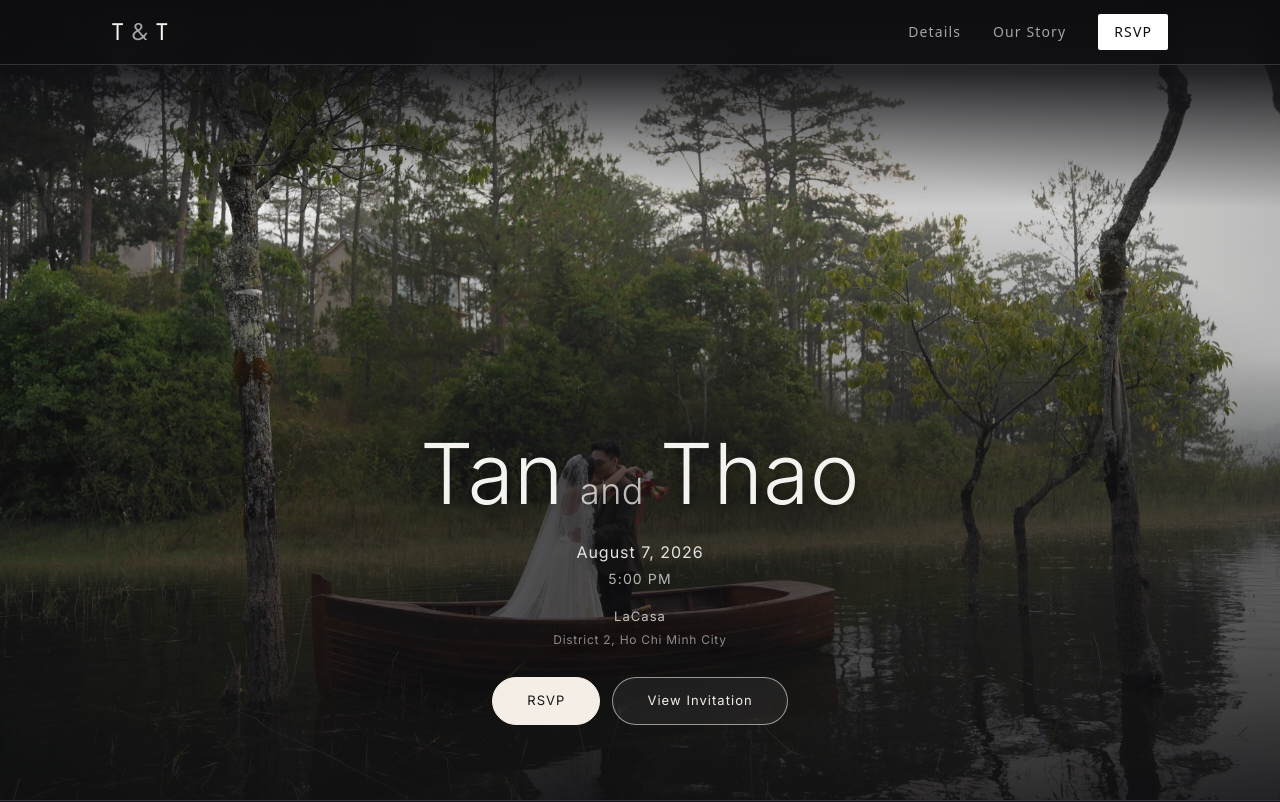
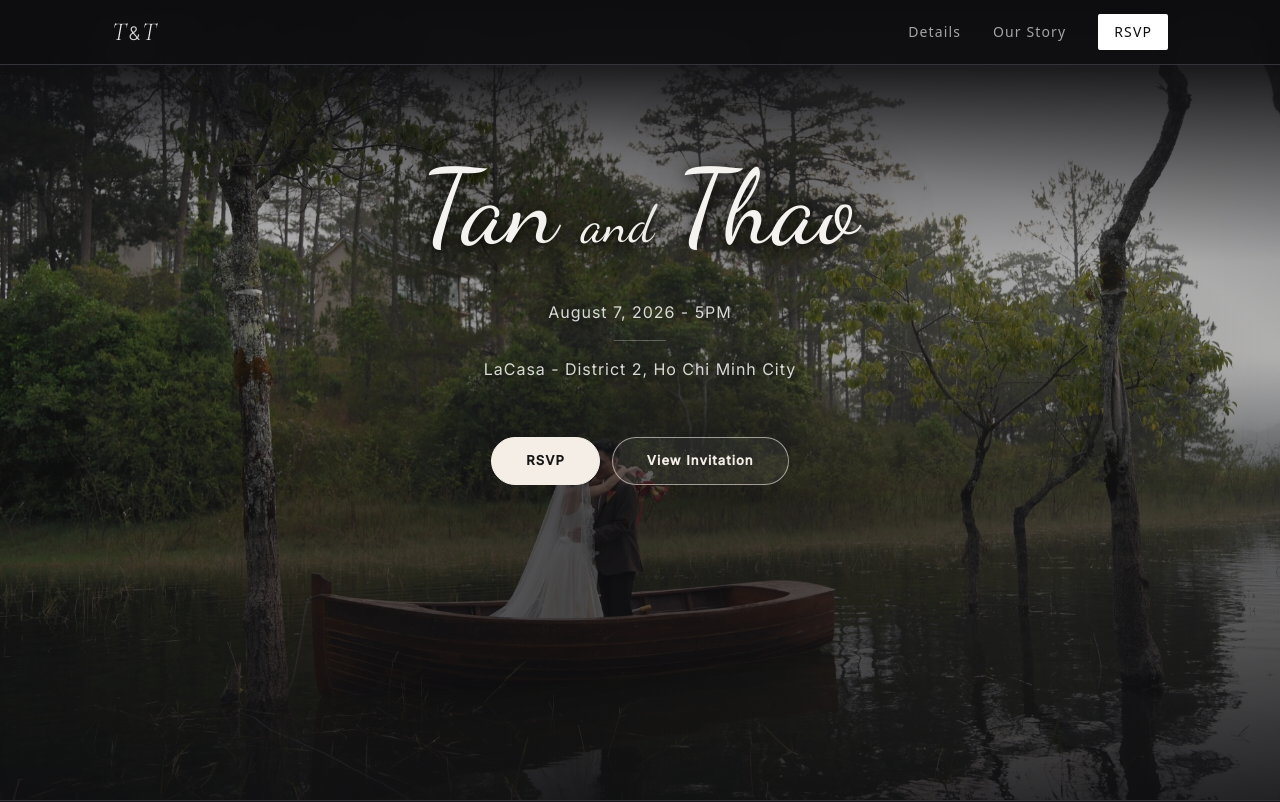
Before and after one commit to tantheman720/tan-and-thao-2026, a website: page index.html in a window 1280 px wide. Shown: the top 802 px of the page. Drawn offline with nearby package versions, Linux system fonts and the light colour scheme; a web font is replaced by a local one.

Commit message:
Hero typography, nav, gradients, and RSVP copy updates

```diff
--- a/index.html
+++ b/index.html
@@ -7,7 +7,7 @@
 
   <link rel="preconnect" href="https://fonts.googleapis.com">
   <link rel="preconnect" href="https://fonts.gstatic.com" crossorigin>
-  <link href="https://fonts.googleapis.com/css2?family=Cormorant+Garamond:ital,wght@0,400;1,300;1,400&family=Inter:wght@300;400;500&family=Jost:wght@300;400;500&display=swap" rel="stylesheet">
+  <link href="https://fonts.googleapis.com/css2?family=Cormorant+Garamond:ital,wght@0,400;1,300;1,400&family=Dancing+Script:wght@400;500;600;700&family=Inter:wght@300;400;500&family=Jost:wght@300;400;500&display=swap" rel="stylesheet">
   <link href="https://fonts.cdnfonts.com/css/general-sans" rel="stylesheet">
 
   <script src="https://cdn.tailwindcss.com"></script>
@@ -173,6 +173,33 @@
     }
 
     .nav-blur { background: rgba(14, 14, 17, 0.82); backdrop-filter: blur(8px); }
+    .nav-mark {
+      display: inline-flex;
+      align-items: baseline;
+      font-size: 1.375rem;
+      letter-spacing: 0.02em;
+      color: #F4F3F0;
+      text-decoration: none;
+      line-height: 1;
+    }
+    .nav-mark:hover { color: #fff; }
+    @media (min-width: 768px) {
+      .nav-mark { font-size: 1.625rem; }
+    }
+    .nav-mark-letter {
+      font-family: 'Cormorant Garamond', Georgia, serif;
+      font-style: italic;
+      font-weight: 300;
+    }
+    .nav-mark-and {
+      font-family: 'Inter', system-ui, sans-serif;
+      font-style: normal;
+      font-weight: 300;
+      font-size: 0.72em;
+      margin-inline: 0.08em;
+      line-height: 1;
+      opacity: 0.85;
+    }
 
     body[data-hero="b"] .hero--full { display: none; }
     body[data-hero="a"] .hero--split { display: none; }
@@ -203,13 +230,24 @@
       position: absolute;
       inset-inline: 0;
       top: 0;
-      height: 11rem;
+      height: 52%;
+      min-height: 14rem;
       z-index: 1;
       pointer-events: none;
-      background: linear-gradient(to bottom, #0E0E11 0%, rgba(14,14,17,0.88) 35%, transparent 100%);
+      background: linear-gradient(
+        to bottom,
+        #0E0E11 0%,
+        rgba(14, 14, 17, 0.92) 18%,
+        rgba(14, 14, 17, 0.55) 42%,
+        rgba(14, 14, 17, 0.15) 68%,
+        transparent 100%
+      );
     }
     @media (min-width: 768px) {
-      .hero-scrim-top { height: 13rem; }
+      .hero-scrim-top {
+        height: 48%;
+        min-height: 16rem;
+      }
     }
     .hero-scrim-bottom {
       position: absolute;
@@ -243,88 +281,106 @@
       z-index: 10;
       display: flex;
       flex-direction: column;
-      justify-content: flex-end;
+      justify-content: center;
+      align-items: center;
       pointer-events: none;
     }
     .hero-copy-inner {
       width: 100%;
       max-width: 72rem;
       margin-inline: auto;
-      min-height: min(52vh, 460px);
       display: flex;
       flex-direction: column;
-      justify-content: flex-start;
-      padding: 24px 1.25rem 24px;
+      justify-content: center;
+      padding: 24px 1.25rem;
       text-align: center;
       pointer-events: auto;
-      transform: translateY(calc(-6vh + 64px));
     }
     @media (min-width: 768px) {
       .hero-copy-inner {
-        min-height: min(50vh, 500px);
-        padding: 32px 3rem 40px;
-        transform: translateY(calc(-8vh + 64px));
+        padding: 32px 3rem;
+      }
+    }
+    .hero--full .hero-copy-inner {
+      transform: translateY(-10vh);
+    }
+    @media (max-width: 767px) {
+      .hero--full .hero-copy-inner {
+        transform: translateY(-6vh);
       }
     }
     .hero-title {
-      font-family: 'General Sans', 'Inter', system-ui, sans-serif;
-      font-weight: 300;
       letter-spacing: 0.02em;
-      text-shadow: 0 2px 12px rgba(0, 0, 0, 0.35);
-      margin-bottom: 1.5rem;
+      margin-bottom: 2rem;
       line-height: 1;
     }
+    @media (min-width: 768px) {
+      .hero-title {
+        margin-bottom: 2.5rem;
+      }
+    }
     .hero-title .hero-name {
-      font-size: clamp(3.25rem, 9vw, 5.25rem);
+      font-family: 'Dancing Script', cursive;
+      font-style: normal;
+      font-weight: 400;
+      font-size: clamp(4rem, 11vw, 6.5rem);
       line-height: 1;
-      font-weight: 300;
+      text-shadow:
+        0 0 40px rgba(0, 0, 0, 0.78),
+        0 0 80px rgba(0, 0, 0, 0.58),
+        0 0 120px rgba(0, 0, 0, 0.38),
+        0 2px 12px rgba(0, 0, 0, 0.65);
     }
     .hero-title .hero-and {
-      font-family: 'General Sans', 'Inter', system-ui, sans-serif;
-      font-size: clamp(1.35rem, 3.5vw, 2.25rem);
-      font-weight: 300;
+      font-family: 'Dancing Script', cursive;
       font-style: normal;
-      opacity: 0.75;
+      font-weight: 400;
+      font-size: clamp(2rem, 5vw, 3.25rem);
+      color: #F4F3F0;
       margin-inline: 0.45em;
+      text-shadow:
+        0 0 36px rgba(0, 0, 0, 0.74),
+        0 0 72px rgba(0, 0, 0, 0.54),
+        0 0 108px rgba(0, 0, 0, 0.36),
+        0 1px 10px rgba(0, 0, 0, 0.6);
     }
-    .hero--full .hero-date,
-    .hero--full .hero-time,
-    .hero--full .hero-venue-name,
-    .hero--full .hero-venue-place {
+    .hero-details {
+      margin-bottom: 2.25rem;
+    }
+    @media (min-width: 768px) {
+      .hero-details {
+        margin-bottom: 2.75rem;
+      }
+    }
+    .hero-detail-line {
+      font-family: 'Inter', system-ui, sans-serif;
+      font-size: clamp(0.9375rem, 2.8vw, 1rem);
+      letter-spacing: 0.06em;
+      color: rgba(244, 243, 240, 0.88);
       text-shadow: 0 2px 12px rgba(0, 0, 0, 0.35);
     }
-    .hero-date {
-      font-family: 'Inter', system-ui, sans-serif;
-      font-size: 1rem;
-      letter-spacing: 0.06em;
-      color: rgba(244, 243, 240, 0.92);
-      margin-bottom: 0.25rem;
+    .hero-details-divider {
+      width: 2.75rem;
+      height: 1px;
+      margin: 0.875rem auto;
+      background: rgba(244, 243, 240, 0.28);
     }
-    .hero-time {
-      font-family: 'Inter', system-ui, sans-serif;
-      font-size: 0.875rem;
-      letter-spacing: 0.08em;
-      color: rgba(244, 243, 240, 0.72);
-      margin-bottom: 1.125rem;
-    }
-    .hero-venue-name {
-      font-family: 'Inter', system-ui, sans-serif;
-      font-size: 0.8125rem;
-      letter-spacing: 0.08em;
-      color: rgba(244, 243, 240, 0.78);
-      margin-bottom: 0.25rem;
-    }
-    .hero-venue-place {
-      font-family: 'Inter', system-ui, sans-serif;
-      font-size: 0.75rem;
-      letter-spacing: 0.06em;
-      color: rgba(244, 243, 240, 0.55);
-      margin-bottom: 1.75rem;
+    @media (min-width: 768px) {
+      .hero-details-divider {
+        width: 3.25rem;
+        margin: 1rem auto;
+      }
     }
     .hero-actions {
       display: flex;
       flex-wrap: wrap;
       gap: 12px;
+      margin-top: 0.5rem;
+    }
+    @media (min-width: 768px) {
+      .hero-actions {
+        margin-top: 0.75rem;
+      }
     }
     .hero--full .hero-actions {
       justify-content: center;
@@ -339,7 +395,7 @@
       font-family: 'Inter', system-ui, sans-serif;
       font-size: 13px;
       letter-spacing: 0.08em;
-      font-weight: 400;
+      font-weight: 600;
       text-decoration: none;
       transition: all 180ms ease;
     }
@@ -452,7 +508,7 @@
   <!-- Sticky Navigation -->
   <nav class="fixed top-0 inset-x-0 z-50 nav-blur border-b border-edge">
     <div class="max-w-6xl mx-auto px-5 md:px-12 h-16 flex items-center justify-between">
-      <a href="#top" class="font-display text-xl md:text-2xl tracking-wide text-primary font-normal">T <span class="text-secondary">&amp;</span> T</a>
+      <a href="#top" class="nav-mark"><span class="nav-mark-letter">T</span><span class="nav-mark-and">&amp;</span><span class="nav-mark-letter">T</span></a>
       <div class="flex items-center gap-5 md:gap-8 font-sans text-sm tracking-[0.08em]">
         <a href="#quick-details" class="text-secondary hover:text-primary transition-colors duration-150">Details</a>
         <a href="#story" class="text-secondary hover:text-primary transition-colors duration-150 hidden sm:inline">Our Story</a>
@@ -484,10 +540,11 @@
             <span class="hero-name">Thao</span>
           </span>
         </h1>
-        <p class="hero-date">August 7, 2026</p>
-        <p class="hero-time">5:00 PM</p>
-        <p class="hero-venue-name">LaCasa</p>
-        <p class="hero-venue-place">District 2, Ho Chi Minh City</p>
+        <div class="hero-details">
+        <p class="hero-detail-line">August 7, 2026 - 5PM</p>
+        <div class="hero-details-divider" aria-hidden="true"></div>
+        <p class="hero-detail-line">LaCasa - District 2, Ho Chi Minh City</p>
+        </div>
         <div class="hero-actions">
           <a href="#rsvp" class="hero-button primary">RSVP</a>
           <a href="#quick-details" class="hero-button secondary">View Invitation</a>
@@ -509,10 +566,11 @@
               <span class="hero-name">Thao</span>
             </span>
           </h1>
-          <p class="hero-date">August 7, 2026</p>
-          <p class="hero-time">5:00 PM</p>
-          <p class="hero-venue-name">LaCasa</p>
-          <p class="hero-venue-place">District 2, Ho Chi Minh City</p>
+          <div class="hero-details">
+          <p class="hero-detail-line">August 7, 2026 - 5PM</p>
+          <div class="hero-details-divider" aria-hidden="true"></div>
+          <p class="hero-detail-line">LaCasa - District 2, Ho Chi Minh City</p>
+          </div>
           <div class="hero-actions">
             <a href="#rsvp" class="hero-button primary">RSVP</a>
             <a href="#quick-details" class="hero-button secondary">View Invitation</a>
@@ -625,12 +683,12 @@
         <p class="font-sans text-sm tracking-[0.12em] text-secondary mb-8 text-center">Timeline · Chương trình</p>
         <div class="grid sm:grid-cols-3 gap-10 sm:gap-8 text-center">
           <div>
-            <p class="font-display text-4xl text-primary font-light">17:00</p>
+            <p class="font-display text-4xl text-primary font-light">5:00 PM</p>
             <p class="font-sans text-base tracking-wide text-primary mt-2">Vows</p>
             <p class="font-serif text-lg italic text-secondary">Lễ Nguyện Ước</p>
           </div>
           <div>
-            <p class="font-display text-4xl text-primary font-light">18:00</p>
+            <p class="font-display text-4xl text-primary font-light">6:00 PM</p>
             <p class="font-sans text-base tracking-wide text-primary mt-2">Dinner</p>
             <p class="font-serif text-lg italic text-secondary">Khai Tiệc</p>
           </div>
```
